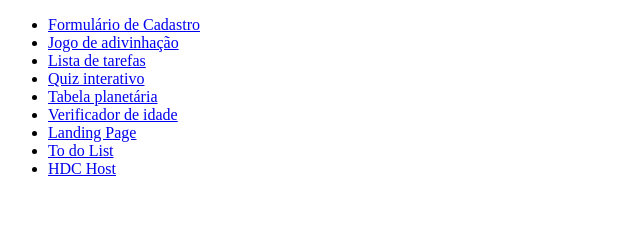
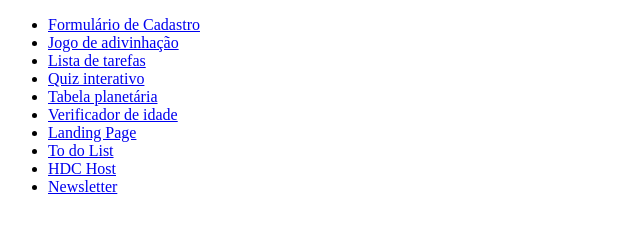
Before and after one commit to LarissaDaRochaNunes/Projetos-Frontend, a plain HTML site: page index.html in a window 1280 px wide. Shown: the full height of the page, 0-640 px from the left. Drawn offline with Linux system fonts and the light colour scheme.

Commit message:
Update index.html

```diff
--- a/index.html
+++ b/index.html
@@ -16,6 +16,7 @@
         <li><a href="landing-page/index.html">Landing Page</a></li>
         <li><a href="to-do-list/index.html">To do List</a></li>
         <li> <a href="HDC-host/index.html">HDC Host</a></li>
+        <li><a href="Newsletter/index.html">Newsletter</a></li>
     </ul>
 
 </body>
```
